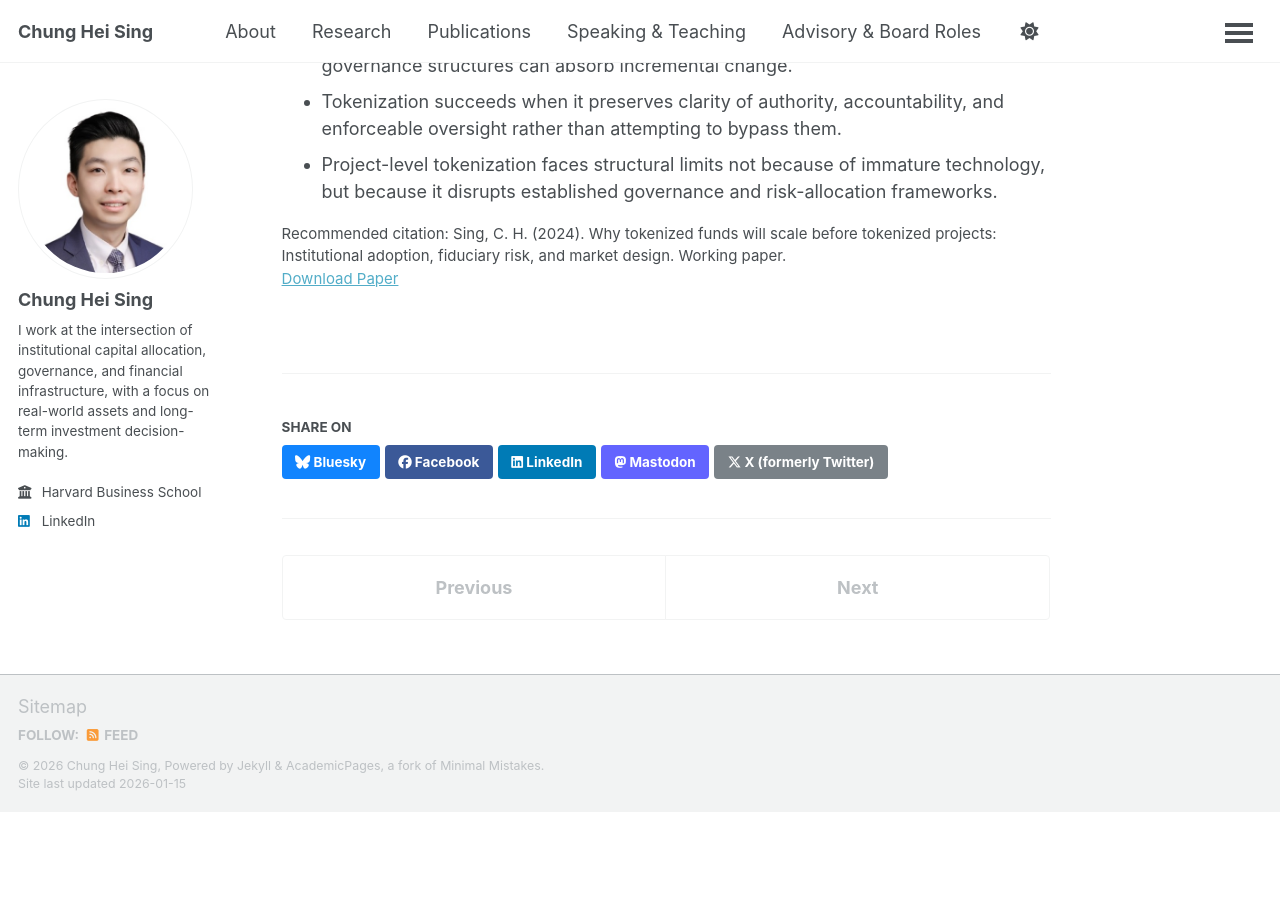
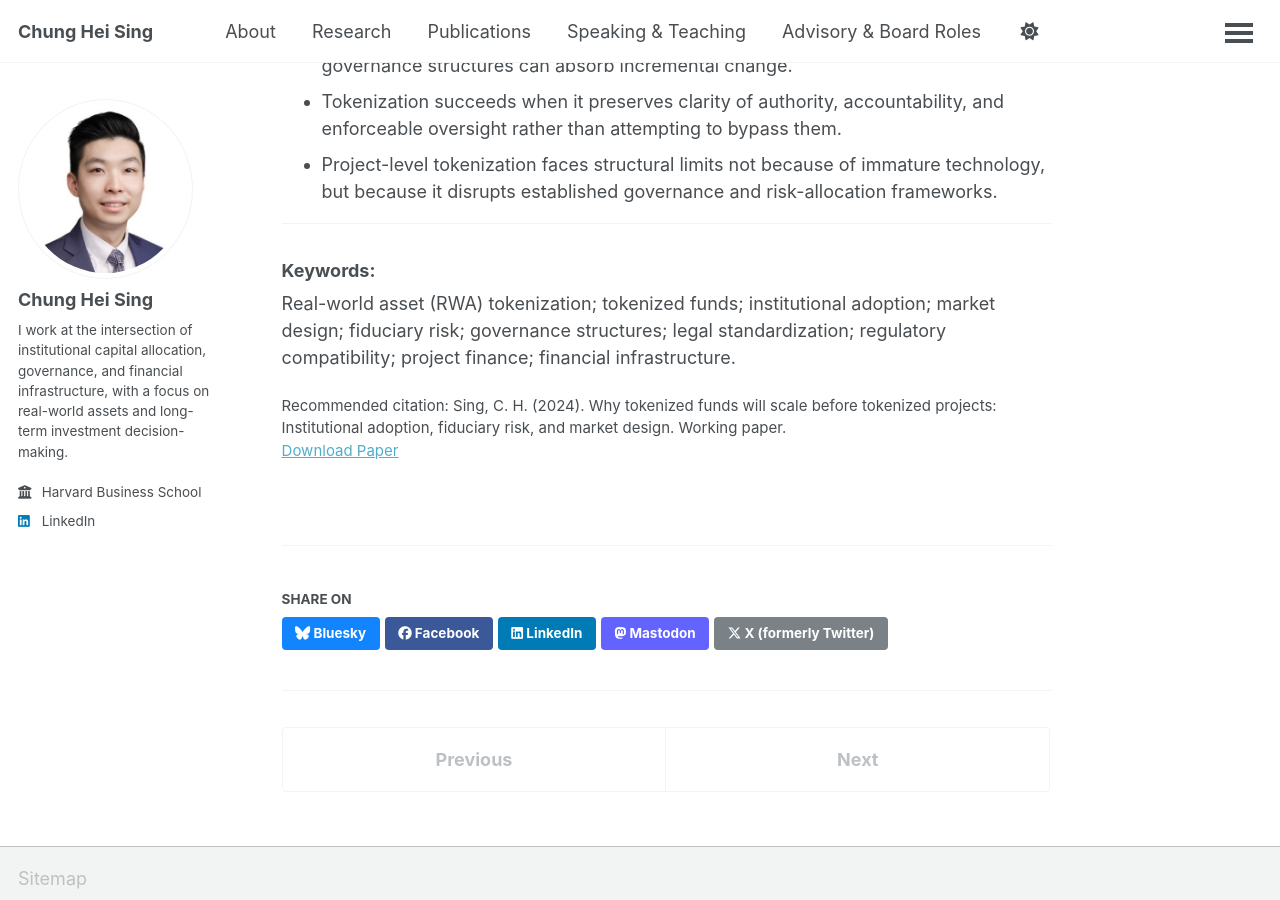
Before and after one commit to chungheising/chungheising.github.io, a Jekyll site: the page built from _publications/2025_11_Why_Tokenized_Funds_Scale_Before_Tokenized_Projects.md, in a window 1280 px wide and 900 px high, scrolled down 678 px. Built offline with Jekyll 4.4.1, drawn with Linux system fonts in a browser that asks for light colours; a script bundle is joined from its source files by our own code; library files that are not in the unit come from our copies; before the commit the page ends 1490 px from its top, so only the background shows below that.

Commit message:
Update 2025_11_Why_Tokenized_Funds_Scale_Before_Tokenized_Projects.md

```diff
--- a/_publications/2025_11_Why_Tokenized_Funds_Scale_Before_Tokenized_Projects.md
+++ b/_publications/2025_11_Why_Tokenized_Funds_Scale_Before_Tokenized_Projects.md
@@ -22,3 +22,9 @@ Tokenization of real-world assets (RWAs) is frequently presented as a uniform te
 - Financial innovation diffuses sequentially, scaling first where existing legal and governance structures can absorb incremental change.
 - Tokenization succeeds when it preserves clarity of authority, accountability, and enforceable oversight rather than attempting to bypass them.
 - Project-level tokenization faces structural limits not because of immature technology, but because it disrupts established governance and risk-allocation frameworks.
+
+---
+
+### Keywords:
+
+Real-world asset (RWA) tokenization; tokenized funds; institutional adoption; market design; fiduciary risk; governance structures; legal standardization; regulatory compatibility; project finance; financial infrastructure.
```
